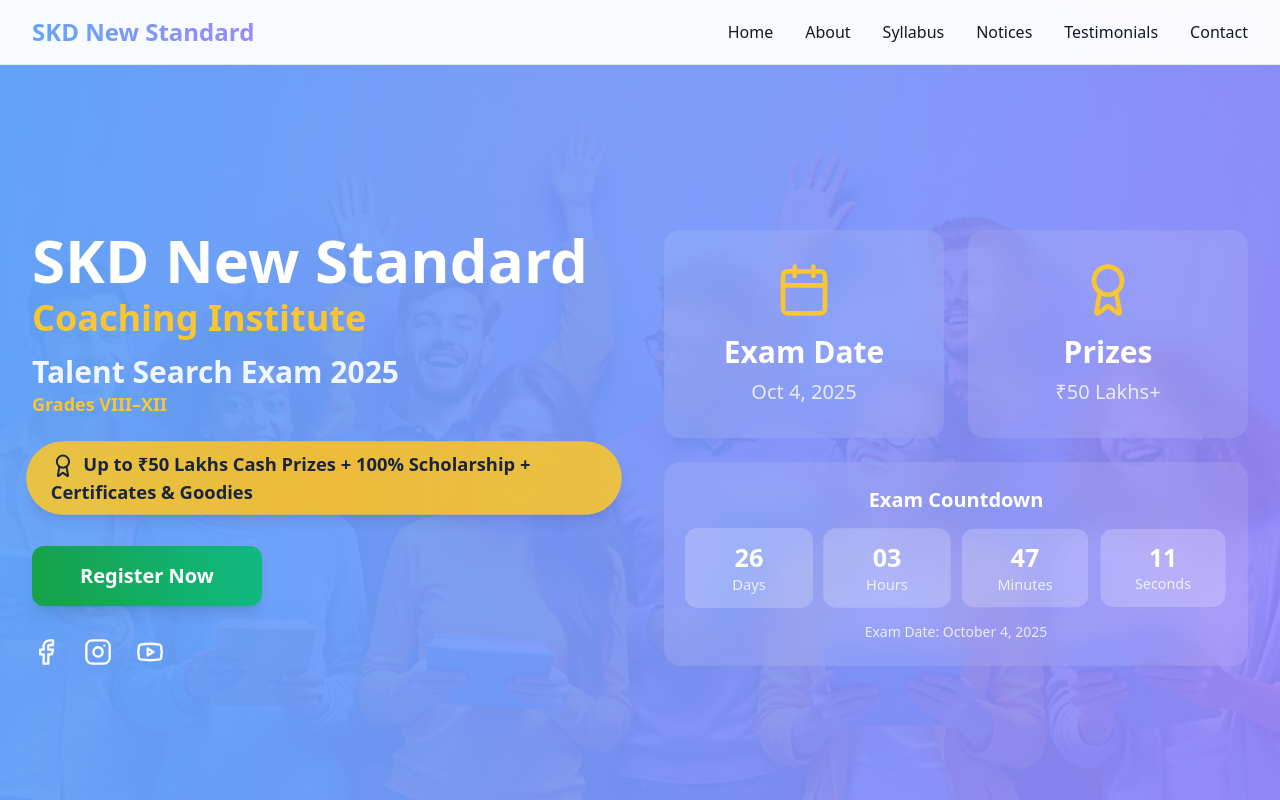
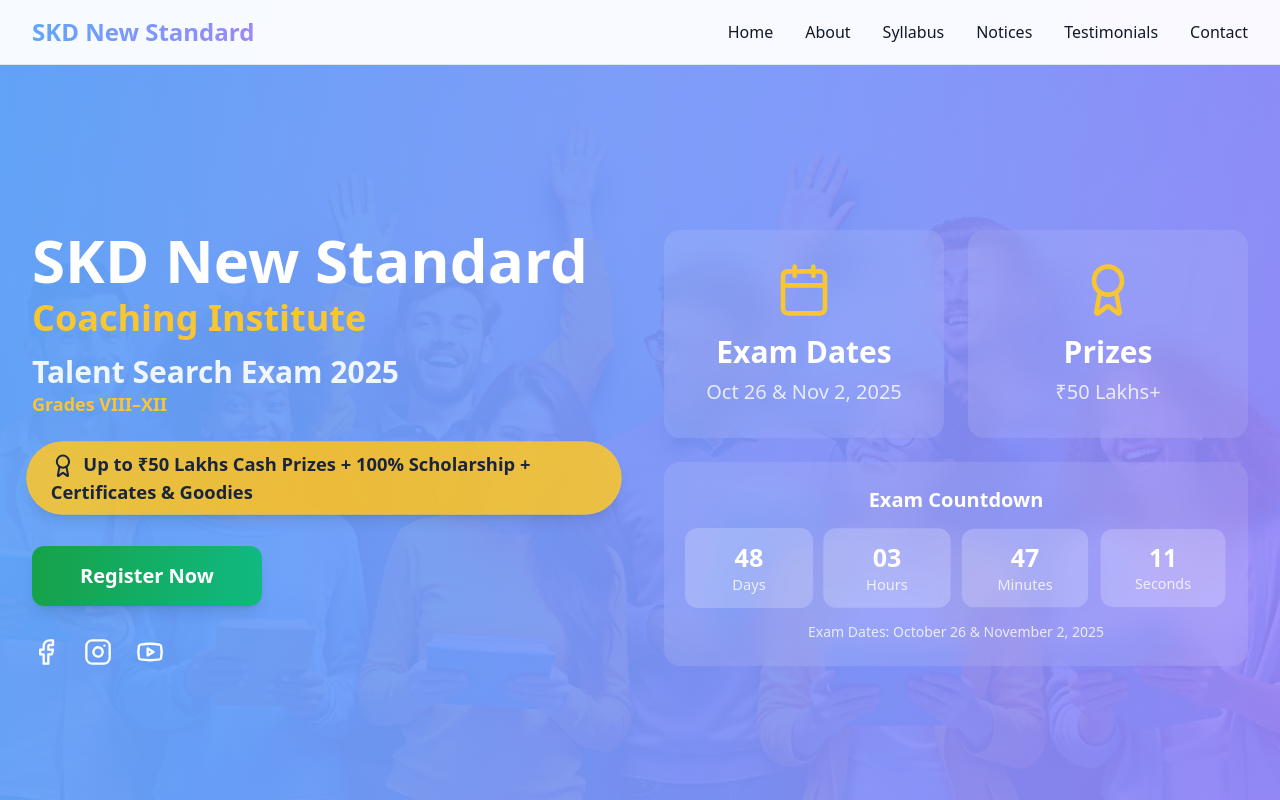
Before and after one commit to anu-skd/skd-talent-quest, a React (Vite) app: page / in a window 1280 px wide. Shown: the top 800 px of the page. Built offline with nearby package versions, Linux system fonts and the light colour scheme.

Commit message:
Update exam dates

```diff
--- a/src/components/CountdownTimer.tsx
+++ b/src/components/CountdownTimer.tsx
@@ -9,8 +9,8 @@ interface TimeLeft {
 }
 
 const CountdownTimer = () => {
-  // Set exam date to October 4, 2025
-  const examDate = new Date(2025, 9, 4, 10, 0, 0, 0); // October 4, 2025 at 10:00 AM
+  // Set exam date to October 26, 2025
+  const examDate = new Date(2025, 9, 26, 10, 0, 0, 0); // October 26, 2025 at 10:00 AM
 
   const [timeLeft, setTimeLeft] = useState<TimeLeft>({
     days: 0,
@@ -76,11 +76,7 @@ const CountdownTimer = () => {
         ))}
       </div>
       <p className="text-sm text-white/80 mt-4">
-        Exam Date: {examDate.toLocaleDateString('en-US', {
-          year: 'numeric',
-          month: 'long',
-          day: 'numeric'
-        })}
+        Exam Dates: October 26 & November 2, 2025
       </p>
     </motion.div>
   );
--- a/src/components/HeroSection.tsx
+++ b/src/components/HeroSection.tsx
@@ -109,8 +109,8 @@ const HeroSection = ({ onOpenRegistration }: { onOpenRegistration: () => void })
               whileHover={{ scale: 1.05 }}
             >
               <Calendar className="mx-auto mb-4 text-secondary" size={56} />
-               <h3 className="text-3xl font-bold text-white mb-2">Exam Date</h3>
-               <p className="text-xl text-white/80">Oct 4, 2025</p>
+               <h3 className="text-3xl font-bold text-white mb-2">Exam Dates</h3>
+               <p className="text-xl text-white/80">Oct 26 & Nov 2, 2025</p>
             </motion.div>
 
             <motion.div
--- a/src/components/NoticesSection.tsx
+++ b/src/components/NoticesSection.tsx
@@ -23,8 +23,8 @@ const NoticesSection = () => {
       id: 2,
       type: 'important',
       icon: <Calendar className="text-primary" size={24} />,
-      title: 'Exam Date Announced - October 4, 2025',
-      content: 'The Talent Search Exam will be conducted on October 4, 2025, through online computer-based test. Duration: 60 minutes for 60 questions covering Physics, Chemistry, Biology & Mathematics.',
+      title: 'Exam Dates Announced - October 26 & November 2, 2025',
+      content: 'The Talent Search Exam will be conducted on October 26 & November 2, 2025, through online computer-based test. Duration: 60 minutes for 60 questions covering Physics, Chemistry, Biology & Mathematics.',
       date: '2025-01-18',
       time: '2:00 PM',
       bgColor: 'bg-primary/5',
```
